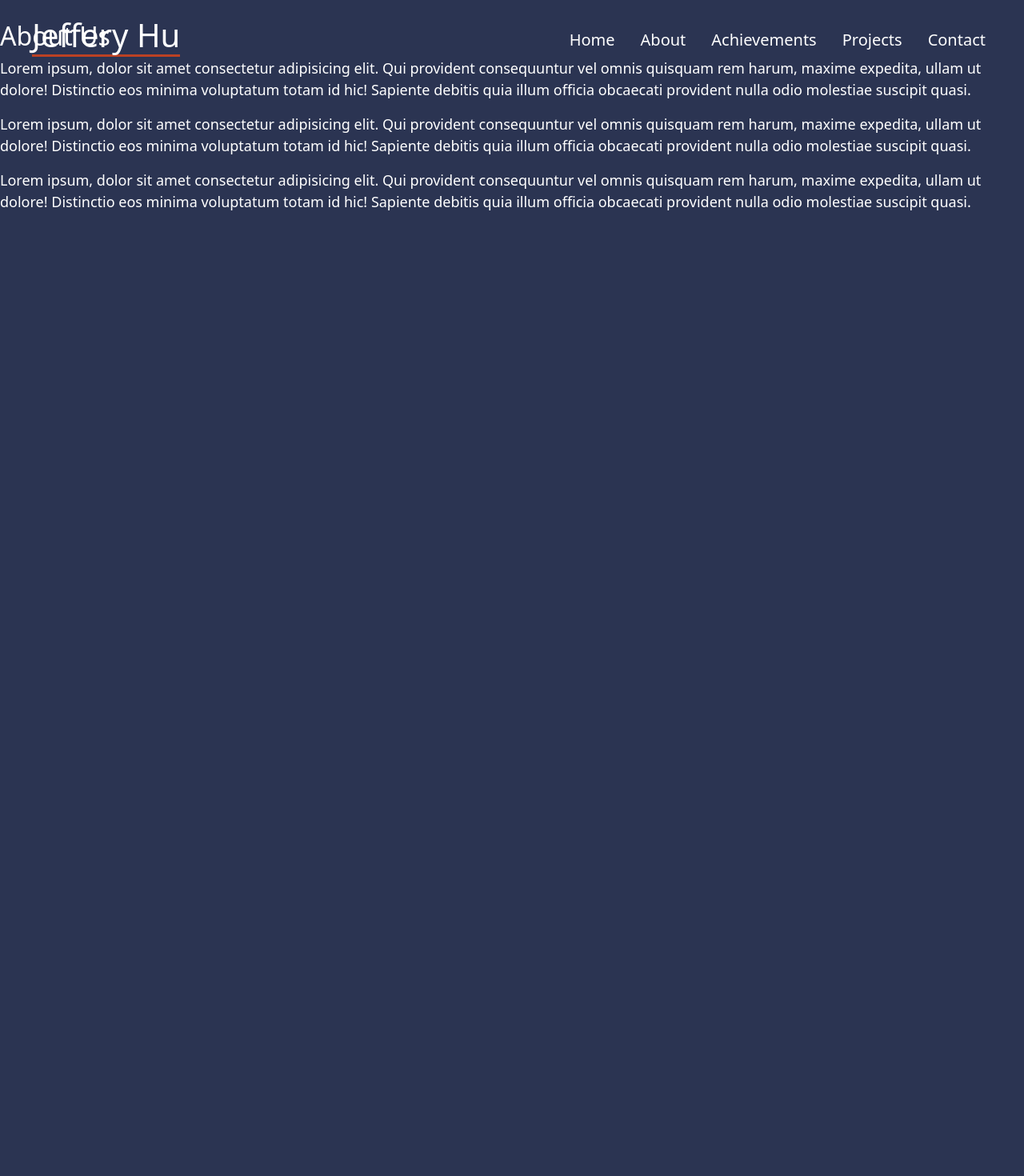
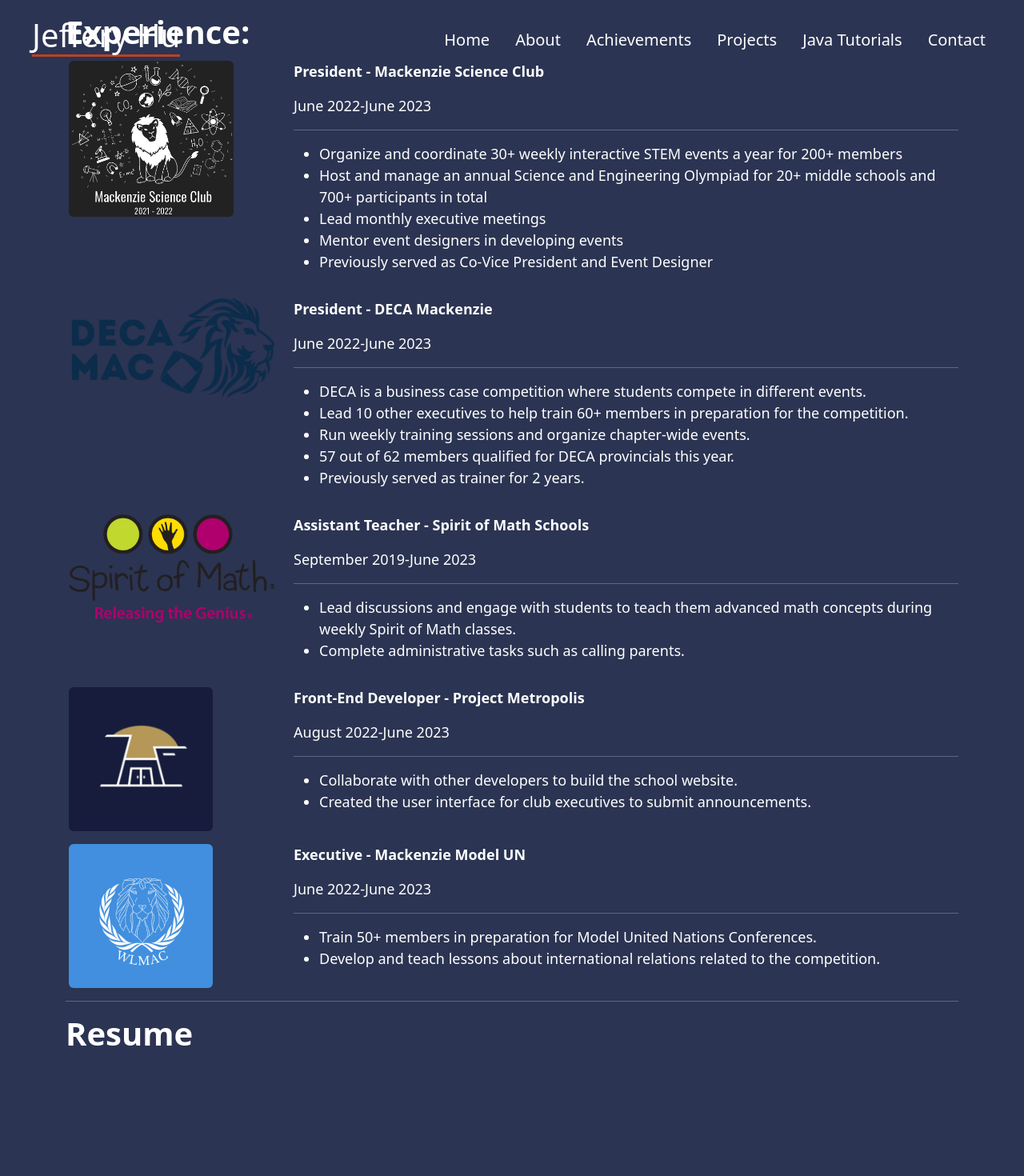
Before and after one commit to Jeffery05/jeffery05.github.io, a React (Create React App) app: page /achievements in a window 1280 px wide. Shown: the top 1470 px of the page at 80% size. Before the commit the page ends 800 px from the top, so only its background shows below. Built offline with nearby package versions, Linux system fonts and the light colour scheme.

Commit message:
Added achievement page

```diff
--- a/src/App.js
+++ b/src/App.js
@@ -15,6 +15,7 @@
         <NavLink to="about">About</NavLink>
         <NavLink to="achievements">Achievements</NavLink>
         <NavLink to="projects">Projects</NavLink>
+        <a href="https://jefferyhu2005.wixsite.com/portfolio" target="_blank">Java Tutorials</a>
         <NavLink to="contact">Contact</NavLink>
       </nav>
     </header>
--- a/src/Components/achievements.jsx
+++ b/src/Components/achievements.jsx
@@ -1,12 +1,115 @@
 import React, { Component } from 'react';
+import mscLogo from "./images/MSC Logo.png";
+import decaLogo from "./images/DECA Logo.png";
+import modelUN from "./images/Model UN Logo.png";
+import SMS from "./images/SoM-Logo.png";
+import metro from "./images/MacLyonsDen.png";
+import resume from "./images/Jeffery Hu_Resume.pdf";
 
 export default function Achievements() {
     return (
-      <div className="about">
-        <h2>About Us</h2>
-        <p>Lorem ipsum, dolor sit amet consectetur adipisicing elit. Qui provident consequuntur vel omnis quisquam rem harum, maxime expedita, ullam ut dolore! Distinctio eos minima voluptatum totam id hic! Sapiente debitis quia illum officia obcaecati provident nulla odio molestiae suscipit quasi.</p>
-        <p>Lorem ipsum, dolor sit amet consectetur adipisicing elit. Qui provident consequuntur vel omnis quisquam rem harum, maxime expedita, ullam ut dolore! Distinctio eos minima voluptatum totam id hic! Sapiente debitis quia illum officia obcaecati provident nulla odio molestiae suscipit quasi.</p>
-        <p>Lorem ipsum, dolor sit amet consectetur adipisicing elit. Qui provident consequuntur vel omnis quisquam rem harum, maxime expedita, ullam ut dolore! Distinctio eos minima voluptatum totam id hic! Sapiente debitis quia illum officia obcaecati provident nulla odio molestiae suscipit quasi.</p>
-      </div>
+         <div className="container body-content mt-3">
+        <div className="row mb-1">
+            <h1><b>Experience:</b></h1>
+        </div>
+        <div className="row gx-4 mb-3">
+            <div className="col-md-3 ps-3" >
+                <a href="https://sites.google.com/site/mackenziescienceclub" target="_blank" rel="noopener noreferrer">
+                    <img src={mscLogo} alt="Mackenzie Science Club Logo" width="80%" height="80%"
+                        className="rounded img-fluid"/>
+                </a>
+            </div>
+            <div className="col-md-9">
+                <p><b>President - Mackenzie Science Club</b></p>
+                <p>June 2022-June 2023</p>
+                <hr />
+                <ul>
+                    <li>Organize and coordinate 30+ weekly interactive STEM events a year for 200+ members</li>
+                    <li>Host and manage an annual Science and Engineering Olympiad for 20+ middle schools and 700+ participants in total</li>
+                    <li>Lead monthly executive meetings </li>
+                    <li>Mentor event designers in developing events</li>
+                    <li>Previously served as Co-Vice President and Event Designer</li>
+                </ul>
+            </div>
+        </div>
+        <div className="row gx-4 mb-3">
+            <div className="col-md-3 ps-3">
+            <a href="decamackenzie.ca" target="_blank" rel="noopener noreferrer">
+                <img src={decaLogo} alt="DECA Mackenzie Logo" width="100%" height="100%"
+                    className="rounded img-fluid"/>
+                    </a>
+            </div>
+            <div className="col-md-9">
+            <p><b>President - DECA Mackenzie</b></p>
+                <p>June 2022-June 2023</p>
+                <hr />
+                <ul>
+                    <li>DECA is a business case competition where students compete in different events.</li>
+                    <li>Lead 10 other executives to help train 60+ members in preparation for the competition.</li>
+                    <li>Run weekly training sessions and organize chapter-wide events.</li>
+                    <li>57 out of 62 members qualified for DECA provincials this year.</li>
+                    <li>Previously served as trainer for 2 years.</li>
+                </ul>
+            </div>
+        </div>
+        <div className="row gx-4 mb-3">
+            <div className="col-md-3 ps-3">
+                <img src={SMS} alt="Spirit of Math Logo" width="100%" height="100%"
+                    className="rounded img-fluid"/>
+            </div>
+            <div className="col-md-9">
+            <p><b>Assistant Teacher - Spirit of Math Schools</b></p>
+                <p>September 2019-June 2023</p>
+                <hr />
+                <ul>
+                    <li>Lead discussions and engage with students to teach them advanced math concepts during weekly Spirit of Math classes.</li>
+                    <li>Complete administrative tasks such as calling parents. </li>
+                </ul>
+            </div>
+        </div>
+
+        <div className="row gx-4 mb-3">
+            <div className="col-md-3 ps-3">
+            <a href="maclyonsden.com" target="_blank" rel="noopener noreferrer">
+                <img src={metro} alt="Mac Lyons Den Logo" width="70%" height="70%"
+                    className="rounded img-fluid"/>
+                    </a>
+            </div>
+            <div className="col-md-9">
+                <p><b>Front-End Developer - Project Metropolis</b></p>
+                <p>August 2022-June 2023</p>
+                <hr />
+                <ul>
+                    <li>Collaborate with other developers to build the school website.</li>
+                    <li>Created the user interface for club executives to submit announcements.</li>
+                </ul>
+            </div>
+        </div>
+
+        <div className="row gx-4 mb-3">
+            <div className="col-md-3 ps-3">
+                <img src={modelUN} alt="Model UN Logo" width="70%" height="70%"
+                    className="rounded img-fluid"/>
+            </div>
+            <div className="col-md-9">
+                <p><b>Executive - Mackenzie Model UN</b></p>
+                <p>June 2022-June 2023</p>
+                <hr />
+                <ul>
+                    <li>Train 50+ members in preparation for Model United Nations Conferences.</li>
+                    <li>Develop and teach lessons about international relations related to the competition.</li>
+                </ul>
+            </div>
+        </div>
+        <hr/>
+
+        <div className="row mb-1">
+            <h1><b>Resume</b></h1>
+            <iframe src={resume} width="100%" height="500px"></iframe>
+        </div>
+        <footer>
+            <p>© 2022 - Jeffery Hu</p>
+        </footer>
+    </div>
     )
   }
```
Also changed, not shown: src/Components/images/MacLyonsDen.png (added), 1 other file (tests, documents, lock files or other folders).
